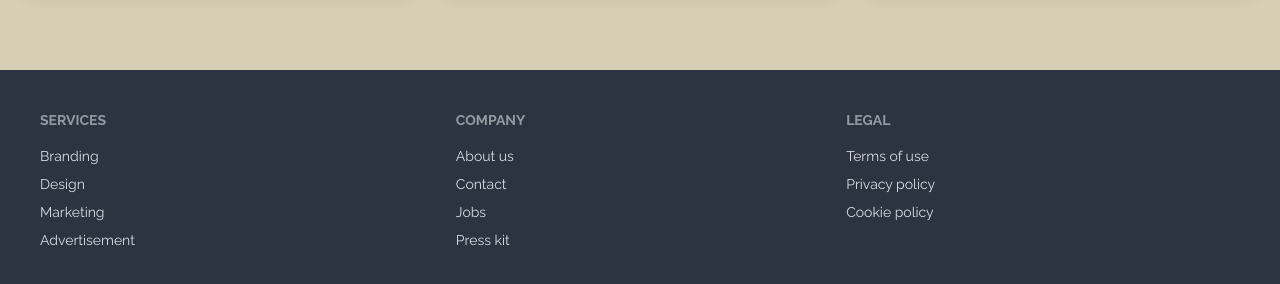
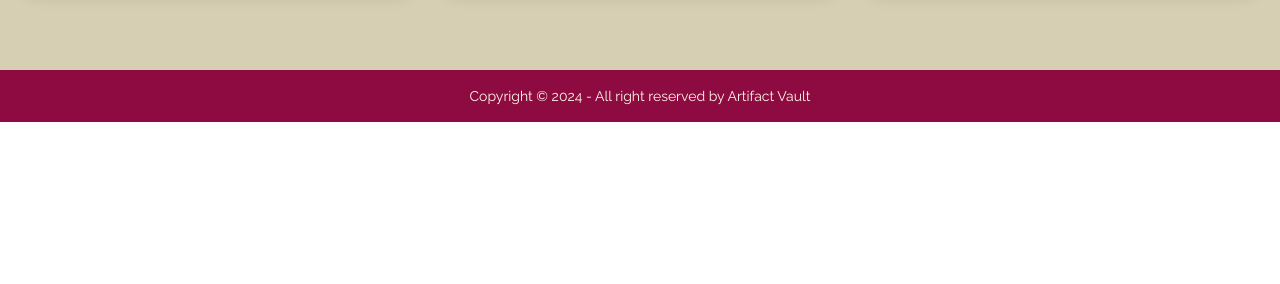
Before and after one commit to Mehedi107/A11-client, a React (Vite) app: page / in a window 1280 px wide. Shown: the part 2346-2630 px from the top of the page. After the commit the page ends 2468 px from the top, so only its background shows below. Built offline with nearby package versions, Linux system fonts and the light colour scheme; no server answers.

Commit message:
update footer

```diff
--- a/src/components/footer/Footer.jsx
+++ /dev/null
@@ -1,28 +0,0 @@
-const Footer = () => {
-  return (
-    <footer className="footer bg-neutral text-neutral-content p-10">
-      <nav>
-        <h6 className="footer-title">Services</h6>
-        <a className="link link-hover">Branding</a>
-        <a className="link link-hover">Design</a>
-        <a className="link link-hover">Marketing</a>
-        <a className="link link-hover">Advertisement</a>
-      </nav>
-      <nav>
-        <h6 className="footer-title">Company</h6>
-        <a className="link link-hover">About us</a>
-        <a className="link link-hover">Contact</a>
-        <a className="link link-hover">Jobs</a>
-        <a className="link link-hover">Press kit</a>
-      </nav>
-      <nav>
-        <h6 className="footer-title">Legal</h6>
-        <a className="link link-hover">Terms of use</a>
-        <a className="link link-hover">Privacy policy</a>
-        <a className="link link-hover">Cookie policy</a>
-      </nav>
-    </footer>
-  );
-};
-
-export default Footer;
--- a/src/routes/Root.jsx
+++ b/src/routes/Root.jsx
@@ -1,6 +1,6 @@
 import Navbar from '../components/navbar/Navbar';
 import { Outlet } from 'react-router-dom';
-import Footer from '../components/footer/Footer';
+import SectionFooter from '../sections/SectionFooter';
 
 const Root = () => {
   return (
@@ -9,7 +9,7 @@ const Root = () => {
       <div className="mt-[64px] lg:mt-[76px]">
         <Outlet></Outlet>
       </div>
-      <Footer></Footer>
+      <SectionFooter />
     </div>
   );
 };
--- /dev/null
+++ b/src/sections/SectionFooter.jsx
@@ -0,0 +1,14 @@
+const SectionFooter = () => {
+  return (
+    <footer className="footer footer-center bg-primary text-accent p-4">
+      <aside>
+        <p>
+          Copyright © {new Date().getFullYear()} - All right reserved by
+          Artifact Vault
+        </p>
+      </aside>
+    </footer>
+  );
+};
+
+export default SectionFooter;
```
